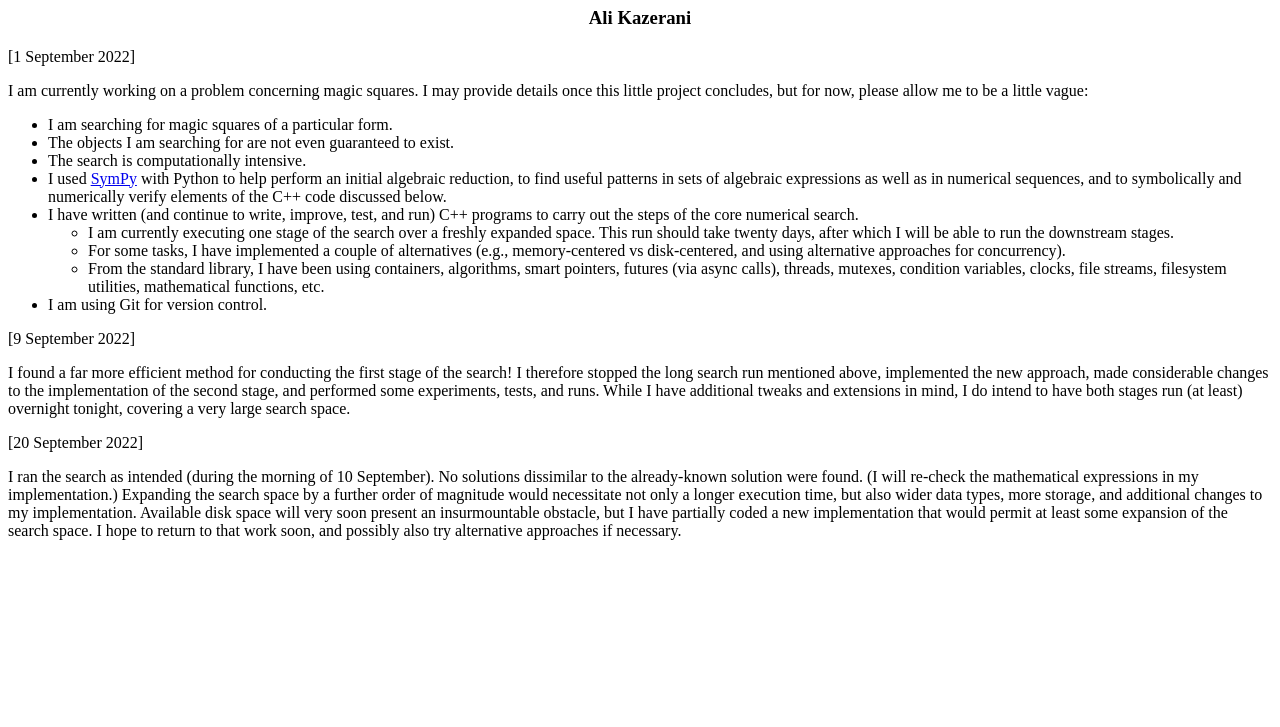
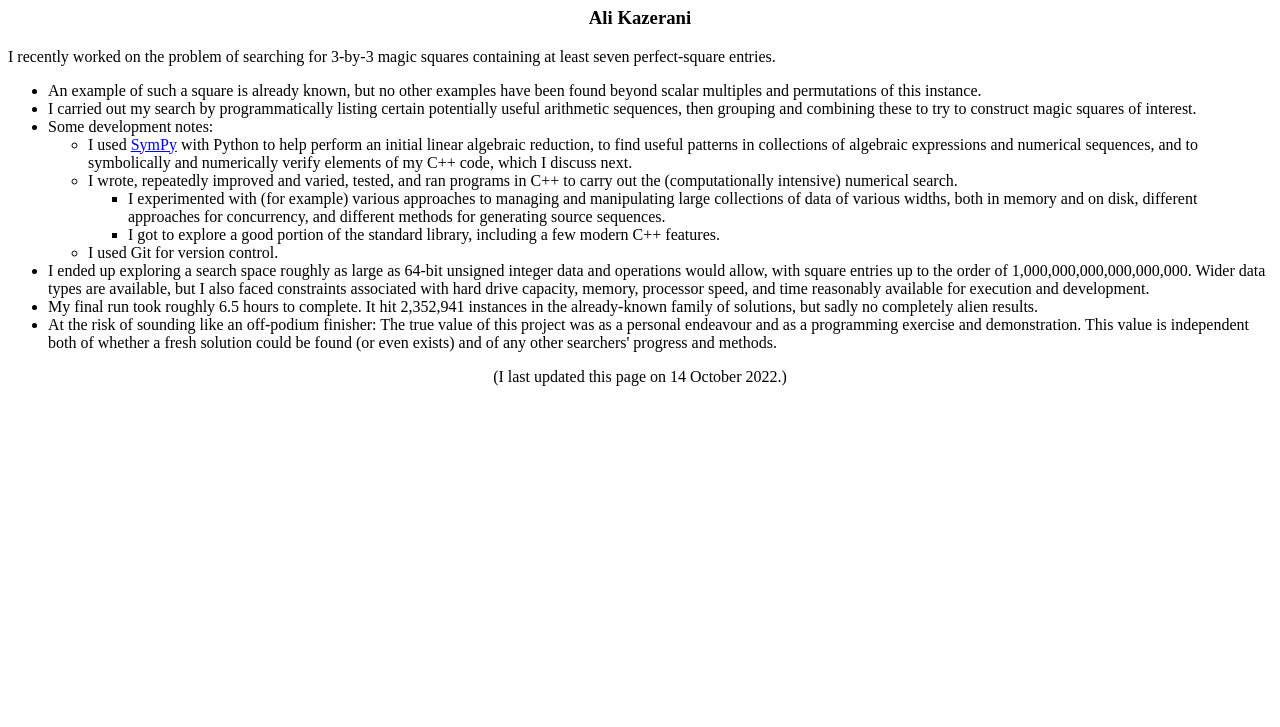
Before and after one commit to alikazerani/alikazerani.github.io, a plain HTML site: page msq/index.html in a window 1280 px wide. Shown: the part 73-800 px from the top of the page. Drawn offline with Linux system fonts and the light colour scheme.

Commit message:
Reshaping my magic square project description page from a series of ongoing updates to a final-looking overview.

```diff
--- a/msq/index.html
+++ b/msq/index.html
@@ -2,35 +2,36 @@
 <html lang="en">
     <head>
         <meta charset="utf-8">
-        <title>My Current Project</title>
+        <title>My Recent Mathematical/Numerical Programming Project</title>
     </head>
     <body>
-        <h1 style="text-align: center;">My Current Project</h1>
+        <h1 style="text-align: center;">My Recent Mathematical/Numerical Programming Project</h1>
 
         <h3 style="text-align: center;">Ali Kazerani</h3>
 
-        <p>[1 September 2022]</p>
-        <p>I am currently working on a problem concerning magic squares.  I may provide details once this little project concludes, but for now, please allow me to be a little vague:</p>
+        <p>I recently worked on the problem of searching for 3-by-3 magic squares containing at least seven perfect-square entries.</p>
         <ul>
-            <li>I am searching for magic squares of a particular form.</li>
-            <li>The objects I am searching for are not even guaranteed to exist.</li>
-            <li>The search is computationally intensive.</li>
-            <li>I used <a href="https://www.sympy.org/en/index.html">SymPy</a> with Python to help perform an initial algebraic reduction, to find useful patterns in sets of algebraic expressions as well as in numerical sequences, and to symbolically and numerically verify elements of the C++ code discussed below.</li>
-            <li>I have written (and continue to write, improve, test, and run) C++ programs to carry out the steps of the core numerical search.
+            <li>An example of such a square is already known, but no other examples have been found beyond scalar multiples and permutations of this instance.</li>
+            <li>I carried out my search by programmatically listing certain potentially useful arithmetic sequences, then grouping and combining these to try to construct magic squares of interest.</li>
+            <li>Some development notes:
                 <ul>
-                    <li>I am currently executing one stage of the search over a freshly expanded space.  This run should take twenty days, after which I will be able to run the downstream stages.</li>
-                    <li>For some tasks, I have implemented a couple of alternatives (e.g., memory-centered vs disk-centered, and using alternative approaches for concurrency).</li>
-                    <li>From the standard library, I have been using containers, algorithms, smart pointers, futures (via async calls), threads, mutexes, condition variables, clocks, file streams, filesystem utilities, mathematical functions, etc.</li>
+                    <li>I used <a href="https://www.sympy.org/en/index.html">SymPy</a> with Python to help perform an initial linear algebraic reduction, to find useful patterns in collections of algebraic expressions and numerical sequences, and to symbolically and numerically verify elements of my C++ code, which I discuss next.</li>
+                    <li>I wrote, repeatedly improved and varied, tested, and ran programs in C++ to carry out the (computationally intensive) numerical search.
+                        <ul>
+                            <li>I experimented with (for example) various approaches to managing and manipulating large collections of data of various widths, both in memory and on disk, different approaches for concurrency, and different methods for generating source sequences.</li>
+                            <li>I got to explore a good portion of the standard library, including a few modern C++ features.</li>
+                        </ul>
+                    </li>
+                    <li>I used Git for version control.</li>
                 </ul>
             </li>
-            <li>I am using Git for version control.</li>
+            <li>I ended up exploring a search space roughly as large as 64-bit unsigned integer data and operations would allow, with square entries up to the order of 1,000,000,000,000,000,000.  Wider data types are available, but I also faced constraints associated with hard drive capacity, memory, processor speed, and time reasonably available for execution and development.</li>
+            <li>My final run took roughly 6.5 hours to complete.  It hit 2,352,941 instances in the already-known family of solutions, but sadly no completely alien results.</li>
+            <li>At the risk of sounding like an off-podium finisher: The true value of this project was as a personal endeavour and as a programming exercise and demonstration.  This value is independent both of whether a fresh solution could be found (or even exists) and of any other searchers' progress and methods.</li>
         </ul>
-
-        <p>[9 September 2022]</p>
-        <p>I found a far more efficient method for conducting the first stage of the search!  I therefore stopped the long search run mentioned above, implemented the new approach, made considerable changes to the implementation of the second stage, and performed some experiments, tests, and runs.  While I have additional tweaks and extensions in mind, I do intend to have both stages run (at least) overnight tonight, covering a very large search space.</p>
-
-        <p>[20 September 2022]</p>
-        <p>I ran the search as intended (during the morning of 10 September).  No solutions dissimilar to the already-known solution were found.  (I will re-check the mathematical expressions in my implementation.)  Expanding the search space by a further order of magnitude would necessitate not only a longer execution time, but also wider data types, more storage, and additional changes to my implementation.  Available disk space will very soon present an insurmountable obstacle, but I have partially coded a new implementation that would permit at least some expansion of the search space.  I hope to return to that work soon, and possibly also try alternative approaches if necessary.</p>
-
+        <p style="text-align: center;">(I last updated this page on 14 October 2022.)</p>
     </body>
 </html>
+
+<ul>
+                </ul>
```
